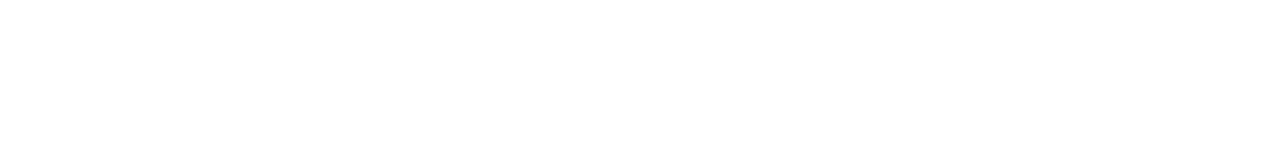
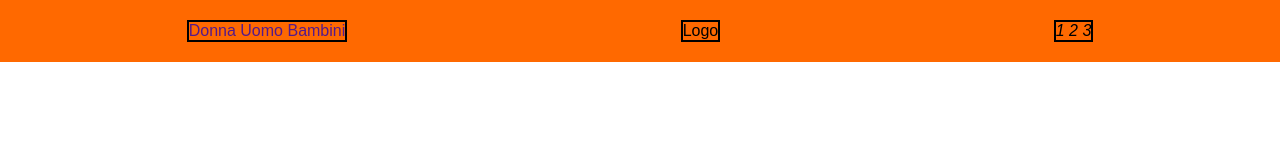
Before and after one commit to emanuele-pogliari/html-css-boolando, a plain HTML site: page index.html in a window 1280 px wide. Drawn offline with Linux system fonts and the light colour scheme.

Commit message:
completato layout navbar

```diff
--- a/css/style.css
+++ b/css/style.css
@@ -0,0 +1,29 @@
+/* regole di reset*/
+* {
+    margin: 0;
+    padding: 0;
+    box-sizing: border-box;
+}
+
+body {
+    font-family: sans-serif;
+}
+
+nav {
+    background-color: #FF6900;
+}
+
+a {
+    text-decoration: none;
+}
+
+#nav-container {
+    display: flex;
+    align-items: center;
+    justify-content: space-around;
+    padding: 20px;
+}
+
+#nav-container div {
+    border: 2px solid black;
+}
--- a/index.html
+++ b/index.html
@@ -9,6 +9,21 @@
 </head>
 
 <body>
+    <nav>
+        <div id="nav-container">
+            <div id="generes">
+                <a href="">Donna</a>
+                <a href="">Uomo</a>
+                <a href="">Bambini</a>
+            </div>
+            <div id="logo">Logo</div>
+            <div id="user-preferences">
+                <i>1</i>
+                <i>2</i>
+                <i>3</i>
+            </div>
+        </div>
+    </nav>
 
 </body>
 
```
